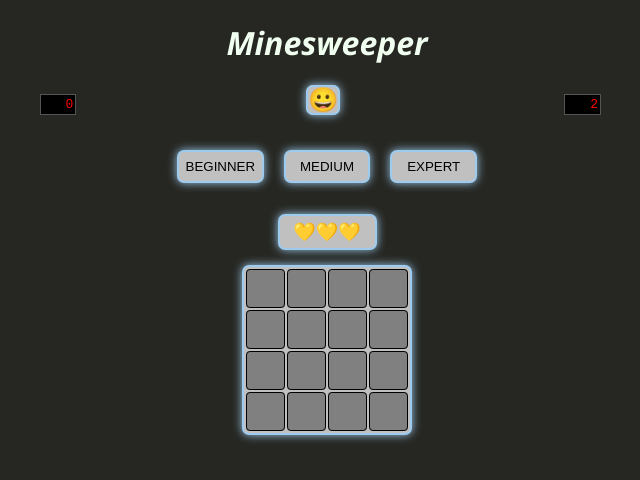
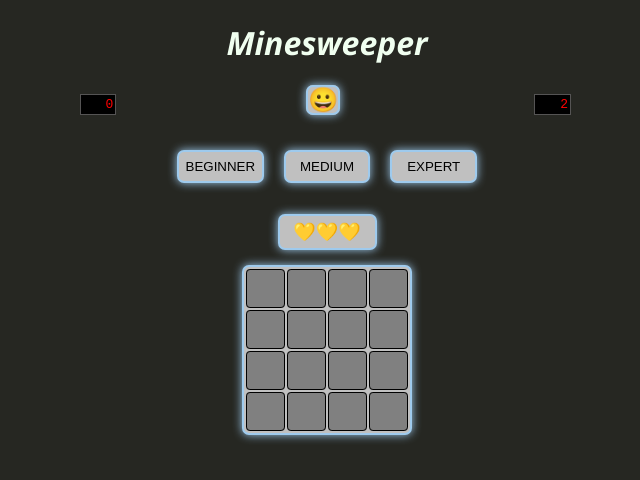
Before and after one commit to arieMoldawsky/MineSweeper-Project, a plain HTML site: page index.html in a window 1280 px wide. Shown: the whole page, without its empty margins (313-953 px from the left). Drawn offline with Linux system fonts and the light colour scheme.

Commit message:
Add files via upload

```diff
--- a/css/style.css
+++ b/css/style.css
@@ -58,7 +58,7 @@
     font-family: monospace;
     /* margin: 10px; */
     margin: 0px;
-    margin-left: 220px;
+    margin-left: 190px;
 }
 
 .level {
@@ -120,8 +120,9 @@
     outline: none;
     border-color: #9ecaed;
     box-shadow: 0 0 10px #9ecaed;
-    margin-left: 230px;
+    margin-left: 190px;
     font-size: x-large;
+    max
 }
 
 .smiley:hover {
@@ -130,5 +131,5 @@
 
 .first {
     margin: auto;
-    width: 575px;
+    width: 495px;
 }
```
